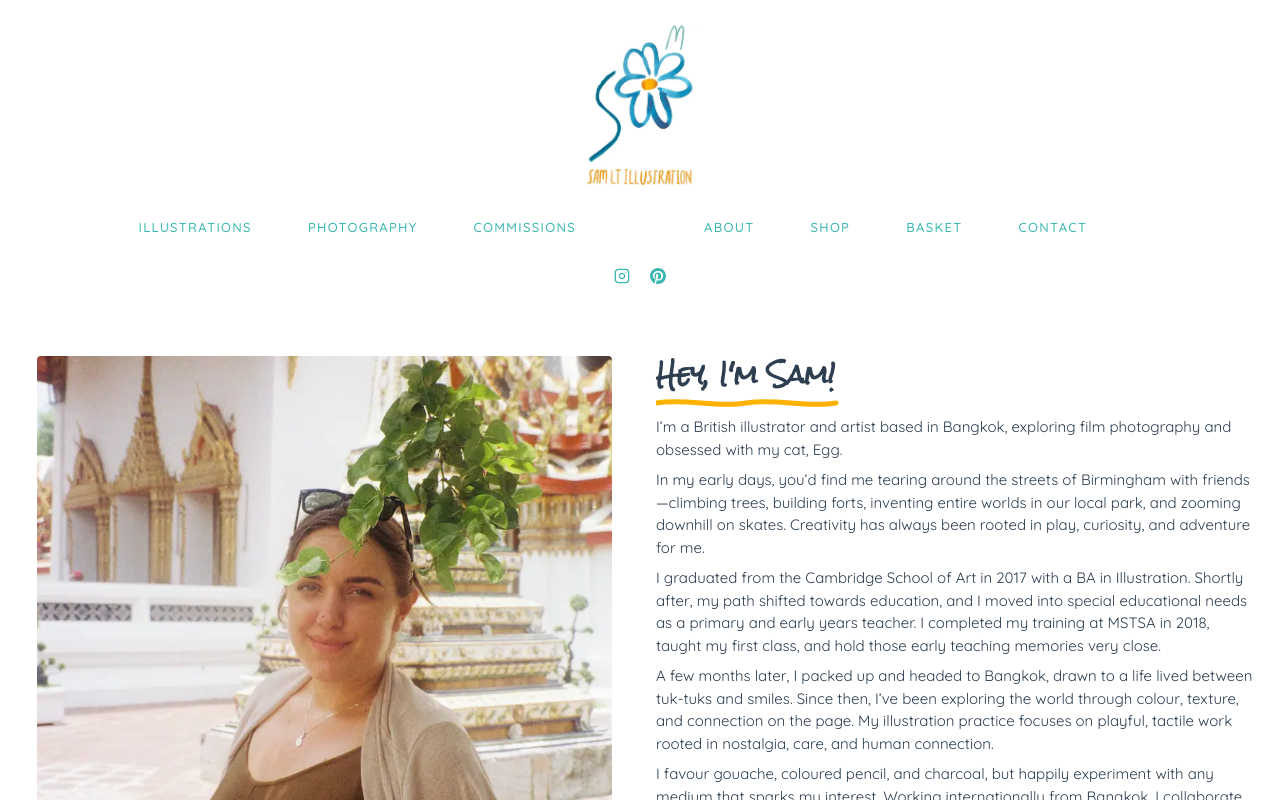
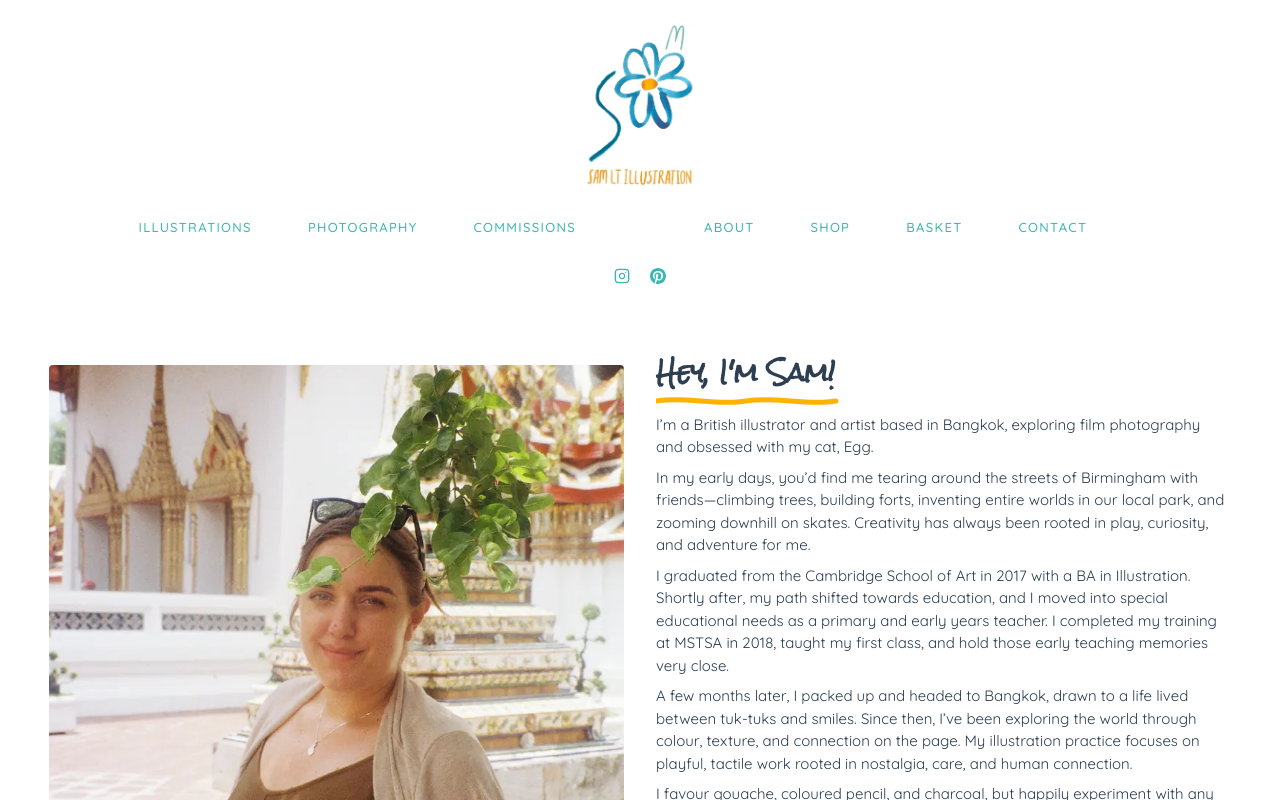
Before and after one commit to JoabFelton138/Sam-L-T-Illustration, a Next.js app: page /about in a window 1280 px wide. Shown: the top 800 px of the page. Built offline with nearby package versions, Linux system fonts and the light colour scheme.

Commit message:
style: reduce image size on ipad

```diff
--- a/src/app/about/page.tsx
+++ b/src/app/about/page.tsx
@@ -17,12 +17,12 @@ export default function About() {
                 <div ref={imageRef} className="grid grid-cols-1 xl:grid-cols-2 items-center gap-8 max-w-7xl mx-auto">
                     <Image
                         src="/about-me.webp"
-                        className="justify-self-center rounded object-cover aspect-square"
+                        className="justify-self-center rounded object-cover aspect-square max-w-[500px] lg:max-w-[575px]"
                         alt="sam"
                         width={575}
                         height={575}
                     />
-                    <div ref={textRef} className="space-y-2 max-w-[500px] lg:max-w-[600px]">
+                    <div ref={textRef} className="space-y-2 max-w-[500px] lg:max-w-[575px]">
                         <h2>{`Hey, I'm Sam!`}</h2>
                         <p className={textSize}>I’m a British illustrator and artist based in Bangkok, exploring film photography and obsessed with my cat, Egg.</p>
                         <p className={textSize}>In my early days, you’d find me tearing around the streets of Birmingham with friends—climbing trees, building forts, inventing entire worlds in our local park, and zooming downhill on skates. Creativity has always been rooted in play, curiosity, and adventure for me. </p>
```
